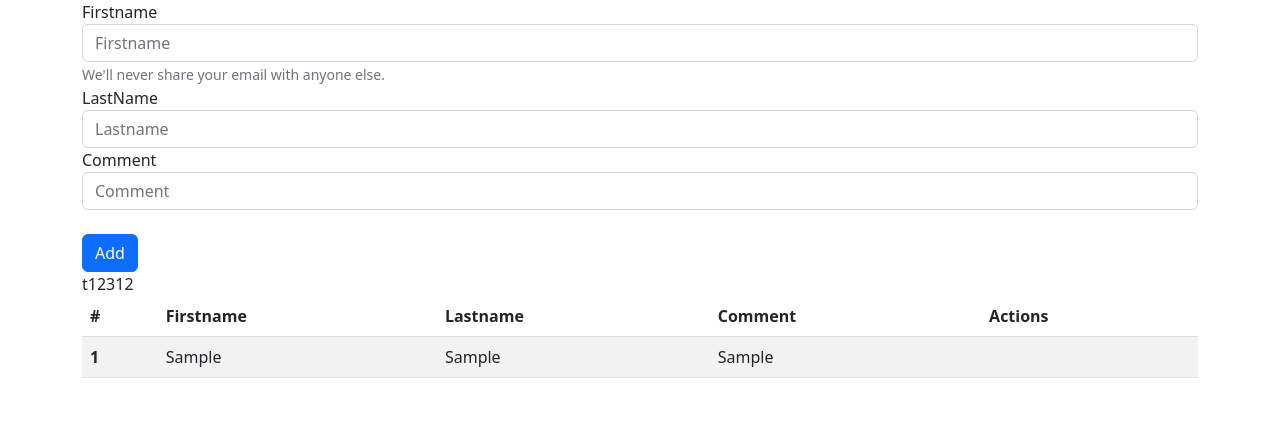
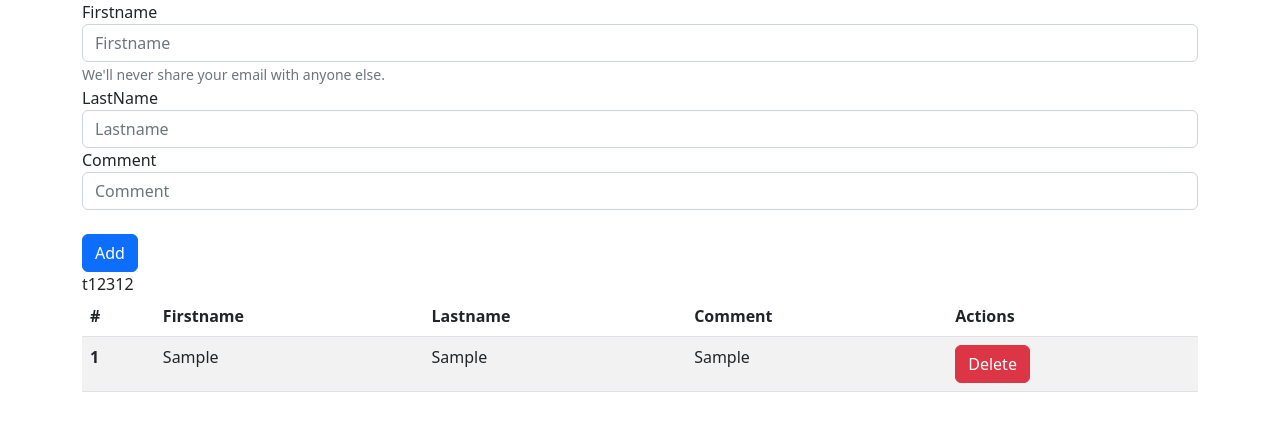
Before and after one commit to teeraphatjune/nuxt-state, a Nuxt app: page / in a window 1280 px wide. Both pictures are taken after typing "Sample", "Sample", "Sample" into the empty fields and a click on the button "Add". Shown: the top 430 px of the page. Built offline with nearby package versions, Linux system fonts and the light colour scheme.

Commit message:
prototype

```diff
--- a/package.json
+++ b/package.json
@@ -15,6 +15,7 @@
     "@pinia/nuxt": "^0.4.6",
     "boostrap": "^2.0.0",
     "bootstrap": "^5.2.3",
+    "bootstrap-icons": "^1.10.3",
     "bootstrap-vue": "^2.23.1",
     "pinia": "^2.0.29",
     "uuid": "^9.0.0",
--- a/src/components/FormInputs.vue
+++ b/src/components/FormInputs.vue
@@ -56,7 +56,7 @@
         <td>{{ item.firstName }}</td>
         <td>{{ item.lastName }}</td>
         <td>{{ item.comment }}</td>
-        <td></td>
+        <td><button type="submit" class="btn btn-danger" @click="deleteUserData(item.id)">Delete</button></td>
       </tr>
     </tbody>
   </table>
@@ -64,8 +64,6 @@
 
 <script lang="ts">
 import { useUserDataStore } from "../stores/userData";
-// const userData = useUserDataStore()
-
 export default defineComponent({
   setup() {
     const userData = useUserDataStore();
@@ -81,12 +79,17 @@ export default defineComponent({
       comment.value = "";
     };
 
+    const deleteUserData = (id : string) => {
+      userData.deleteItem(id);
+    };
+
     return {
       firstname,
       lastname,
       comment,
       userData,
       addUserData,
+      deleteUserData,
     };
   },
 });
--- a/src/stores/userData.ts
+++ b/src/stores/userData.ts
@@ -24,9 +24,11 @@ export const useUserDataStore = defineStore('userData', {
         comment: comment,
       });
     },
+    deleteItem(id: string) {
+      const index = this.Items.findIndex(item => item.id === id);
+      if (index > -1) {
+        this.Items = [...this.Items.slice(0, index), ...this.Items.slice(index + 1)];
+      }
+    },
   },
 });
-
-if (import.meta.hot) {
-  import.meta.hot.accept(acceptHMRUpdate(useUserDataStore, import.meta.hot));
-}
```
Also changed, not shown: 1 other file (tests, documents, lock files or other folders).
